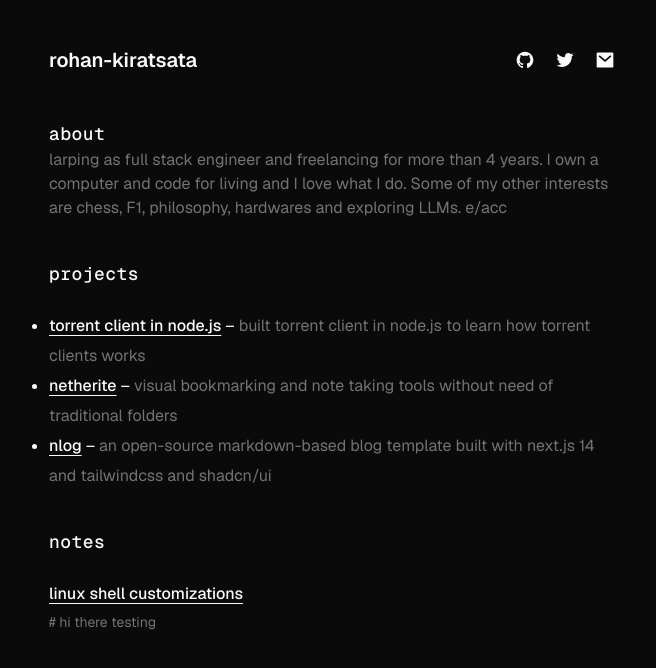
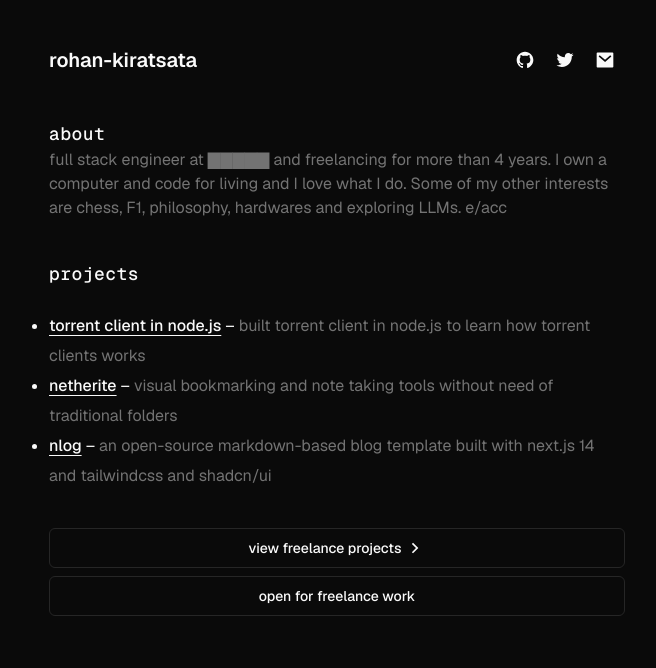
Before and after one commit to rohan-kiratsata/portfolio, a Next.js app: page / in a window 1280 px wide. Shown: the top 668 px of the page, without its empty margins (303-959 px from the left). Built offline with nearby package versions, Linux system fonts and the light colour scheme.

Commit message:
update: content

```diff
--- a/src/app/(root)/layout.tsx
+++ b/src/app/(root)/layout.tsx
@@ -8,7 +8,7 @@
 import { site } from "@/config";
 
 export const metadata: Metadata = {
-  title: "Rohan Kiratsata - Freelancer, Full Stack Developer",
+  title: "Rohan Kiratsata - Software Engineer, Freelancer",
   description: site.description,
 
   authors: [{ name: "Rohan Kiratasata" }],
--- a/src/app/(root)/page.tsx
+++ b/src/app/(root)/page.tsx
@@ -1,9 +1,8 @@
 import About from "@/components/about";
-import Credits from "@/components/credits";
-import Header from "@/components/header";
-import Links from "@/components/links";
+import ContactButtons from "@/components/contact-buttons";
 import NotesSection from "@/components/notes-section";
 import Projects from "@/components/projects";
+import Link from "next/link";
 
 export default function Home() {
   return (
@@ -11,7 +10,19 @@
       <main>
         <About />
         <Projects />
-        <NotesSection />
+        {/* <NotesSection /> */}
+        {/* no more wasting time splitting components and making every fucking thing dynamic */}
+        {/* <div className="my-10">
+          <h1 className="heading">useful links</h1>
+          <ul className="">
+            <li>
+              <Link href="/">
+
+              </Link>
+            </li>
+          </ul>
+        </div> */}
+        <ContactButtons />
       </main>
     </>
   );
--- a/src/lib/content.ts
+++ b/src/lib/content.ts
@@ -1,7 +1,7 @@
 import { ProjectItem } from "@/types";
 
 export const about: string =
-  "larping as full stack engineer and freelancing for more than 4 years. I own a computer and code for living and I love what I do. Some of my other interests are chess, F1, philosophy, hardwares and exploring LLMs. e/acc";
+  "full stack engineer at ▇▇▇▇▇ and freelancing for more than 4 years. I own a computer and code for living and I love what I do. Some of my other interests are chess, F1, philosophy, hardwares and exploring LLMs. e/acc";
 
 export const projects: ProjectItem[] = [
   {
@@ -29,7 +29,7 @@
   },
   {
     title: "WYZth",
-    link: "https://wyzth.com/",
+    link: "https://wyzth.org/",
     description:
       "worked as freelancer frontend dev for a web-3 startup. Did all of their products' design and frontend",
     category: "freelance",
@@ -49,3 +49,10 @@
     category: "freelance",
   },
 ];
+
+export const links: any = [
+  {
+    title: "my shell customization",
+    href: "https://github.com/",
+  },
+];
```
